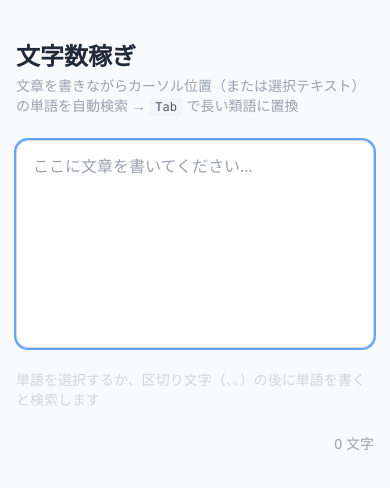
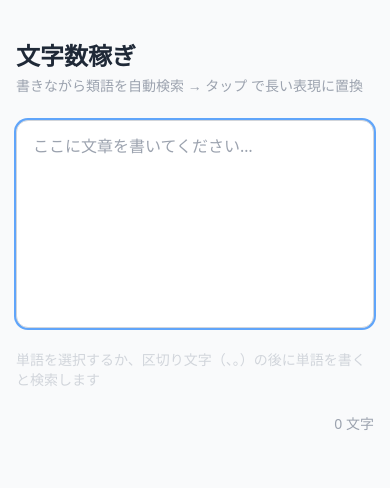
Before and after one commit to shotaros2/moji-kase, a Next.js app: page / in a window 390 px wide. Shown: the top 488 px of the page. Built offline with nearby package versions, Linux system fonts and the light colour scheme.

Commit message:
fix: mobile-friendly UI — tap hint instead of Tab key on small screens

```diff
--- a/app/page.tsx
+++ b/app/page.tsx
@@ -108,9 +108,10 @@ export default function Home() {
       <div className="mb-6">
         <h1 className="text-2xl font-bold text-gray-800">文字数稼ぎ</h1>
         <p className="text-gray-400 text-sm mt-1">
-          文章を書きながらカーソル位置（または選択テキスト）の単語を自動検索 →&nbsp;
-          <kbd className="bg-gray-100 text-gray-600 px-1.5 py-0.5 rounded text-xs font-mono">Tab</kbd>
-          &nbsp;で長い類語に置換
+          書きながら類語を自動検索 →&nbsp;
+          <span className="sm:hidden">タップ</span>
+          <span className="hidden sm:inline">タップ or <kbd className="bg-gray-100 text-gray-600 px-1.5 py-0.5 rounded text-xs font-mono">Tab</kbd></span>
+          &nbsp;で長い表現に置換
         </p>
       </div>
 
@@ -137,16 +138,16 @@ export default function Home() {
             <span className="text-gray-500 text-sm shrink-0">「{currentWord}」→</span>
             <button
               onClick={() => accept(result.longest)}
-              className="text-blue-700 font-bold text-lg hover:text-blue-900 transition-colors truncate"
-              title={result.longest}
+              className="text-blue-700 font-bold text-lg hover:text-blue-900 active:scale-95 transition-all truncate underline decoration-dotted underline-offset-2"
+              title="タップ / Tab で置換"
             >
               {result.longest}
             </button>
             <span className="bg-green-100 text-green-700 text-xs font-semibold px-2 py-0.5 rounded-full shrink-0">
               +{result.diff}文字
             </span>
-            <span className="text-gray-300 text-xs ml-auto shrink-0 hidden sm:block">
-              Tab で置換
+            <span className="text-gray-300 text-xs ml-auto shrink-0">
+              <span className="hidden sm:inline">Tab /&nbsp;</span>タップ
             </span>
           </div>
         )}
```
